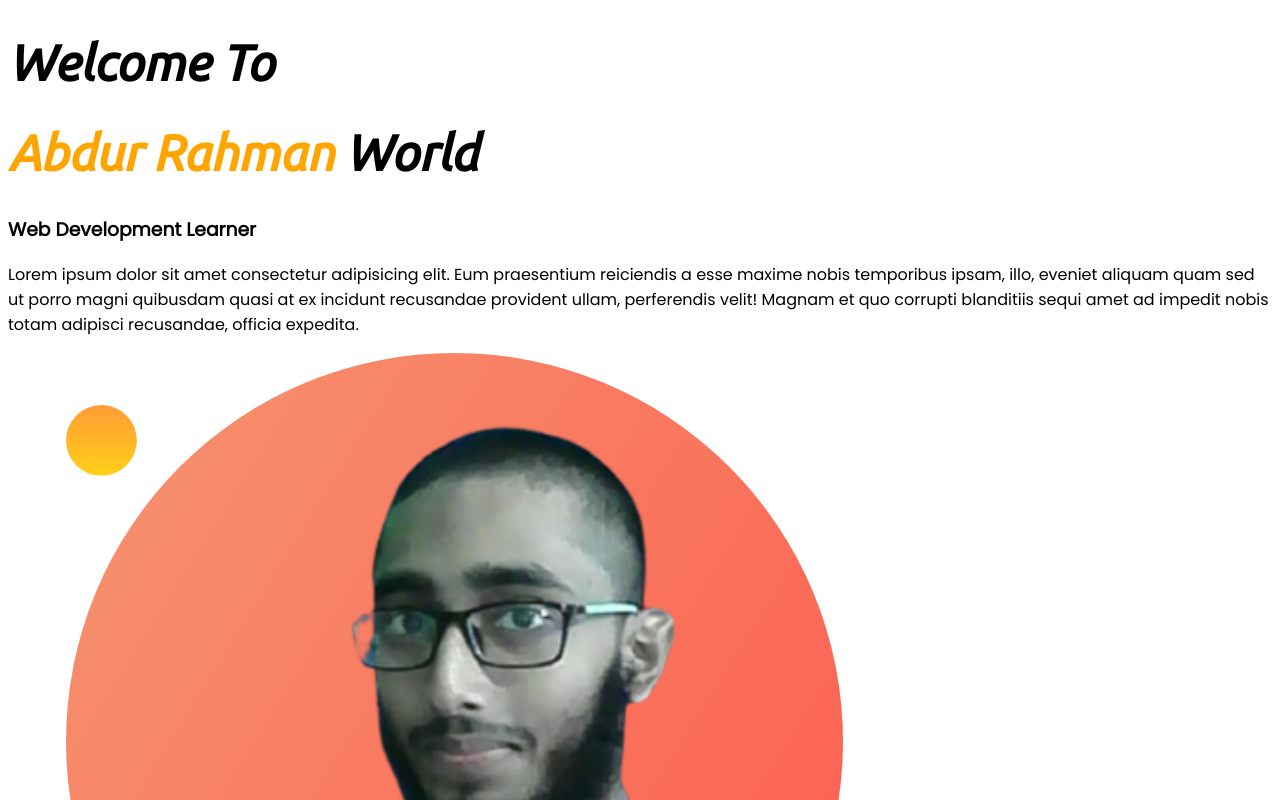
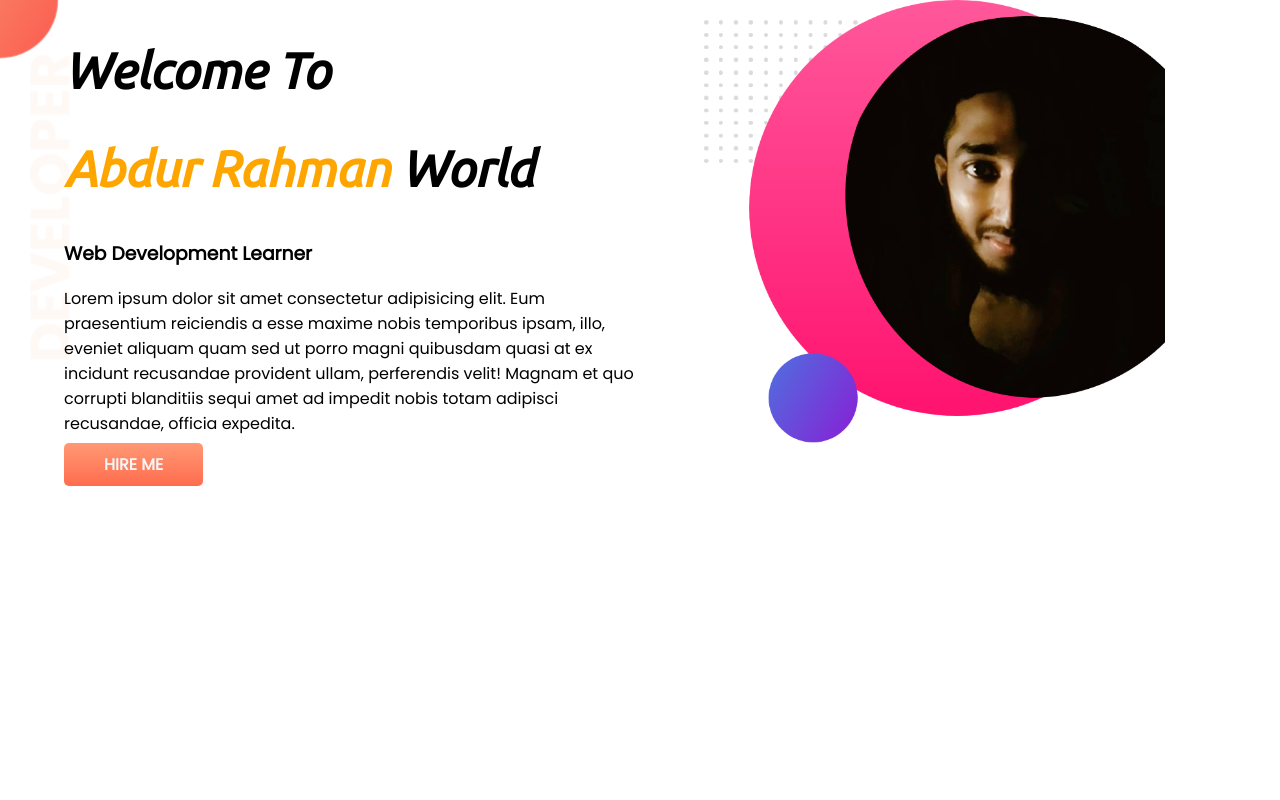
Before and after one commit to JaznanOfficial/sample-portfolio, a plain HTML site: page index.html in a window 1280 px wide. Shown: the top 800 px of the page. Drawn offline with Linux system fonts and the light colour scheme.

Commit message:
some changes

```diff
--- a/index.html
+++ b/index.html
@@ -14,10 +14,17 @@
     <link rel="stylesheet" href="style.css">
 </head>
 <body>
-    <h1>Welcome To</h1>
-    <h1><span class="orange-color">Abdur Rahman</span> World</h1>
-    <h3>Web Development Learner</h3>
-    <p>Lorem ipsum dolor sit amet consectetur adipisicing elit. Eum praesentium reiciendis a esse maxime nobis temporibus ipsam, illo, eveniet aliquam quam sed ut porro magni quibusdam quasi at ex incidunt recusandae provident ullam, perferendis velit! Magnam et quo corrupti blanditiis sequi amet ad impedit nobis totam adipisci recusandae, officia expedita.</p>
-    <img src="images/my-bg.png" alt="Abdur Rahman's Photo">
+    <section id="top-banner">
+        <div class="half-width">
+            <h1>Welcome To</h1>
+            <h1><span class="orange-color">Abdur Rahman</span> World</h1>
+            <h3>Web Development Learner</h3>
+            <p>Lorem ipsum dolor sit amet consectetur adipisicing elit. Eum praesentium reiciendis a esse maxime nobis temporibus ipsam, illo, eveniet aliquam quam sed ut porro magni quibusdam quasi at ex incidunt recusandae provident ullam, perferendis velit! Magnam et quo corrupti blanditiis sequi amet ad impedit nobis totam adipisci recusandae, officia expedita.</p>
+        <a href="https://www.facebook.com/mdabdurrahman30/" target="_blank" class="link-button">HIRE ME</a>
+        </div>
+        <div class="half-width">
+            <img src="images/my-bg2 (1).png" alt="Abdur Rahman's Photo">
+        </div>
+    </section>
 </body>
 </html>
--- a/style.css
+++ b/style.css
@@ -1,5 +1,6 @@
 body{
     font-family: 'Poppins', sans-serif;
+    margin: 0;
 }
 
 h1{
@@ -10,3 +11,30 @@ h1{
 .orange-color{
     color: orange;
 }
+
+section{
+    display: flex;
+}
+
+.half-width{
+    width: 50%;
+    padding-left: 5%;
+}
+
+.half-width img{
+    width: 80%;
+}
+
+.link-button{
+    color: whitesmoke;
+    background-image: linear-gradient(#FF9975,#FF6C4E );
+    text-decoration: none;
+    padding: 10px 40px;
+    border-radius: 5px;
+    font-weight: 700;
+}
+
+#top-banner{
+    background-image: url(images/top-banner.png);
+    background-repeat: no-repeat;
+}
```
Also changed, not shown: images/my-bg2 (1).png (added).
